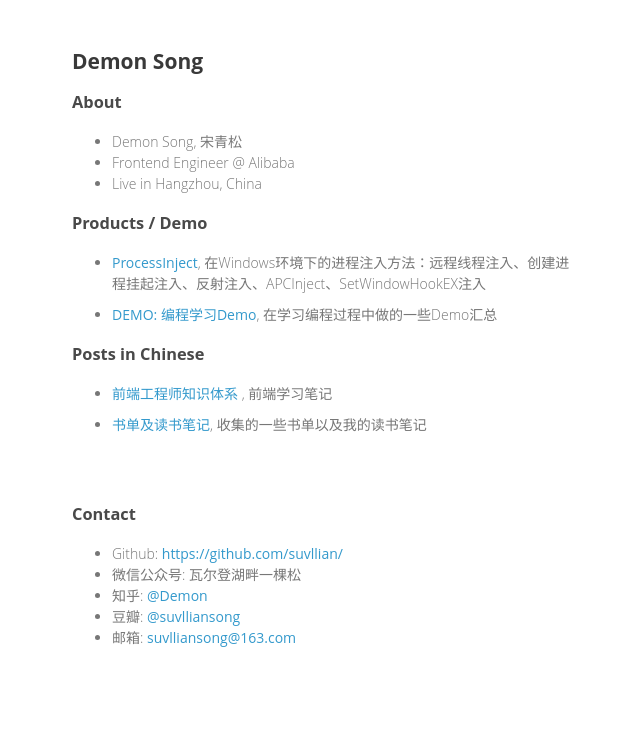
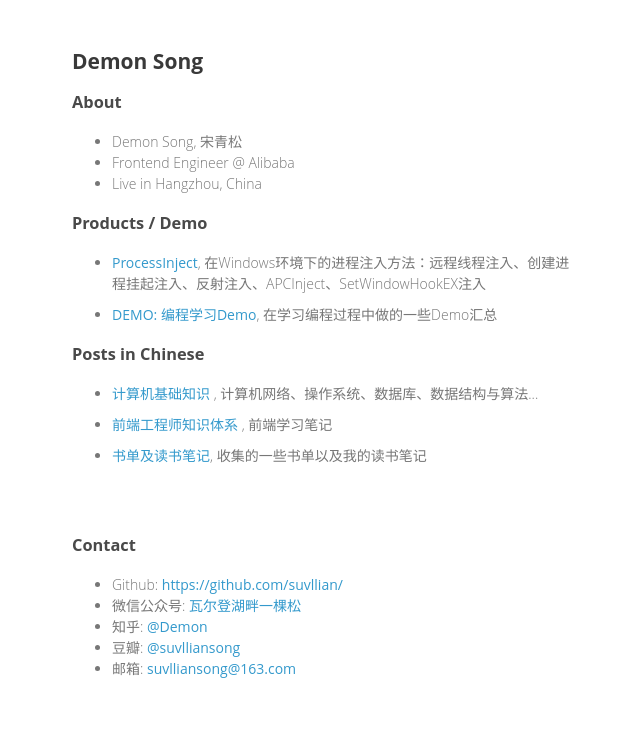
Before and after one commit to suvllian/suvllian.github.io, a plain HTML site: page website-index/index.html in a window 1280 px wide. Shown: the whole page, without its empty margins (318-958 px from the left). Drawn offline with Linux system fonts and the light colour scheme.

Commit message:
feat: update web index

```diff
--- a/website-index/index.html
+++ b/website-index/index.html
@@ -22,13 +22,16 @@
     </ul>
     <h3>Products / Demo</h3>
     <ul class="articleList">
-      <li><a href="https://github.com/suvllian/process-inject" target="_blank">ProcessInject</a>, 在Windows环境下的进程注入方法：远程线程注入、创建进程挂起注入、反射注入、APCInject、SetWindowHookEX注入</li>
+      <li><a href="https://github.com/suvllian/process-inject" target="_blank">ProcessInject</a>,
+        在Windows环境下的进程注入方法：远程线程注入、创建进程挂起注入、反射注入、APCInject、SetWindowHookEX注入</li>
       <li><a href="https://github.com/suvllian/learning" target="_blank">DEMO: 编程学习Demo</a>, 在学习编程过程中做的一些Demo汇总</li>
     </ul>
     <h3>Posts in Chinese</h3>
     <ul class="articleList">
+      <li><a href="https://github.com/suvllian/computer-science-knowledge" target="_blank">计算机基础知识
+        </a>, 计算机网络、操作系统、数据库、数据结构与算法...</li>
       <li><a href="https://github.com/suvllian/front-end-eigineer-documents" target="_blank">前端工程师知识体系
-</a>, 前端学习笔记</li>
+        </a>, 前端学习笔记</li>
       <li><a href="https://github.com/suvllian/book-list" target="_blank">书单及读书笔记</a>, 收集的一些书单以及我的读书笔记</li>
     </ul>
   </section>
@@ -36,7 +39,7 @@
     <h3>Contact</h3>
     <ul>
       <li>Github: <a href="https://github.com/suvllian/" target="_blank">https://github.com/suvllian/</a></li>
-      <li>微信公众号: 瓦尔登湖畔一棵松</li>
+      <li>微信公众号: <a href="https://mp.weixin.qq.com/mp/homepage?__biz=MzIxNzQ4NzYxNA==&hid=2&sn=608478b0c208e2ed937773b1da147c4b&scene=18&devicetype=iOS12.4&version=17000529&lang=en&nettype=3G+&ascene=7&session_us=gh_5499eb8b4549&fontScale=100&pass_ticket=Kgw6gyn25kMUf41jH4gvSDAs7hLpy5vCebqDBalf2yBh36TCPqYRCAwq7zeV%2B41m&wx_header=1&scene=1" target="_blank">瓦尔登湖畔一棵松</a></li>
       <li>知乎: <a href="https://www.zhihu.com/people/song-qing-song-9/" target="_blank">@Demon</a></li>
       <li>豆瓣: <a href="https://www.douban.com/people/132150045/" target="_blank">@suvlliansong</a></li>
       <li>邮箱: <a href="mailto:suvlliansong@163.com">suvlliansong@163.com</a></li>
--- a/website-index/style.css
+++ b/website-index/style.css
@@ -107,9 +107,7 @@ header {
 header ul {
   list-style:none;
   height:40px;
-
   padding:0;
-
   background: #eee;
   background: -moz-linear-gradient(top, #f8f8f8 0%, #dddddd 100%);
   background: -webkit-gradient(linear, left top, left bottom, color-stop(0%,#f8f8f8), color-stop(100%,#dddddd));
@@ -117,7 +115,6 @@ header ul {
   background: -o-linear-gradient(top, #f8f8f8 0%,#dddddd 100%);
   background: -ms-linear-gradient(top, #f8f8f8 0%,#dddddd 100%);
   background: linear-gradient(top, #f8f8f8 0%,#dddddd 100%);
-
   border-radius:5px;
   border:1px solid #d2d2d2;
   box-shadow:inset #fff 0 1px 0, inset rgba(0,0,0,0.03) 0 -1px 0;
@@ -184,7 +181,6 @@ footer {
 }
 
 @media print, screen and (max-width: 960px) {
-
   div.wrapper {
     width:auto;
     margin:0;
@@ -201,9 +197,9 @@ footer {
   }
 
   section {
-    border:1px solid #e5e5e5;
+    border: 1px solid #e5e5e5;
     border-width:1px 0;
-    padding:20px 0;
+    padding: 10px 0;
     margin:0 0 20px;
   }
 
```
Also changed, not shown: 3 other files.
